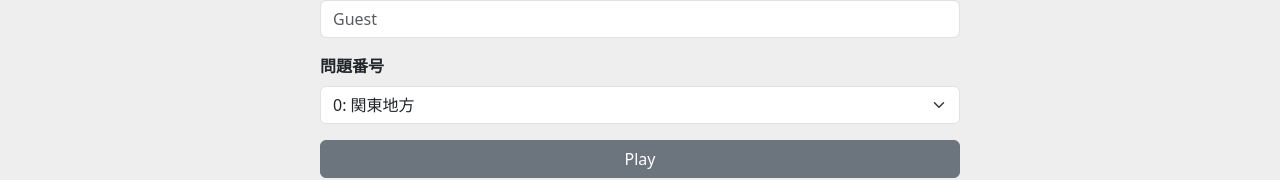
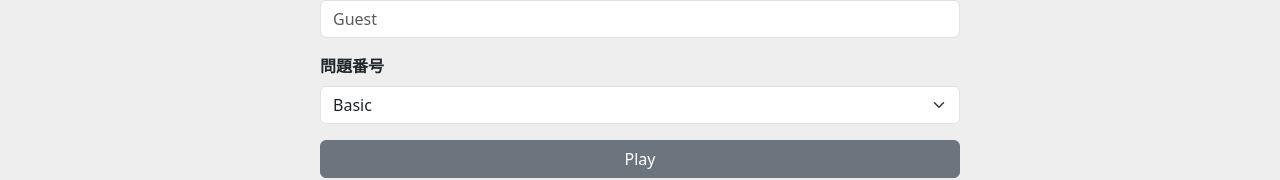
Before and after one commit to ut-code/typing-game, a React (Vite) app in the folder frontend/: page / in a window 1280 px wide. Shown: the part 196-376 px from the top of the page. Built offline with nearby package versions, Linux system fonts and the light colour scheme.

Commit message:
Move question data to frontend

```diff
--- /dev/null
+++ b/frontend/src/data/questionSet.ts
@@ -0,0 +1,44 @@
+type TypingGameQuestion = {
+  question: string;
+};
+
+type TypingGameQuestionSet = {
+  id: string;
+  title: string;
+  questions: TypingGameQuestion[];
+};
+
+const typingGameQuestionSets: TypingGameQuestionSet[] = [
+  {
+    id: "0b6d3308-5670-41fc-bb3e-590a4d34d754",
+    title: "Basic",
+    questions: [
+      {
+        question: "Hello",
+      },
+      {
+        question: "World",
+      },
+    ],
+  },
+  {
+    id: "51710ca4-7b81-4e17-9389-384dbf6d75dc",
+    title: "Fruits",
+    questions: [
+      {
+        question: "Apple",
+      },
+      {
+        question: "Banana",
+      },
+      {
+        question: "Cherry",
+      },
+      {
+        question: "Durian",
+      },
+    ],
+  },
+];
+
+export default typingGameQuestionSets;
--- a/frontend/src/pages/Basic/index.tsx
+++ b/frontend/src/pages/Basic/index.tsx
@@ -16,16 +16,17 @@ import BackButton from "../../components/BackButton";
 import TypingStatistics from "../../components/TypingStatistics/TypingStatictics";
 import TypingProgressBar from "../../components/TypingProgressBar/TypingProgressBar";
 import QuestionDisplay from "../../components/QuestionDisplay/QuestionDisplay";
+import typingGameQuestionSets from "../../data/questionSet";
 
 export default function Basic() {
   // キー入力
   const [content, setContent] = useState<string>("");
   const [previousContent, setPreviousContent] = useState(content);
   // 問題
-  const questionNumber: number =
-    Number(localStorage.getItem("questionNumber")) || 0;
+  const questionSetId: string =
+    localStorage.getItem("questionSetId") || typingGameQuestionSets[0].id;
   const [problemSolved, setProblemSolved] = useState<number>(0); // 何問目か
-  const [questions, setQuestions] = useState<string[]>(["sample"]);
+  const [questions, setQuestions] = useState<string[]>([]);
   const [correctInputCount, setCorrectInputCount] = useState<number>(0); // 正答文字数
   const [incorrectInputCount, setIncorrectInputCount] = useState<number>(0); // ミスタイプ数
   const [currentIndex, setCurrentIndex] = useState<number>(0); // 何文字目か
@@ -69,7 +70,7 @@ export default function Basic() {
 
     // submit処理
     const json = JSON.stringify({
-      qnumber: questionNumber,
+      questionSetId: questionSetId,
       username: localStorage.getItem("username") || "Guest",
       score: score,
     });
@@ -90,6 +91,21 @@ export default function Basic() {
     // 画面遷移
     Navigate("/result");
   }
+
+  useEffect(() => {
+    setQuestions(
+      shuffle(
+        typingGameQuestionSets
+          .find(
+            (typingGameQuestionSet) =>
+              typingGameQuestionSet.id === questionSetId,
+          )
+          ?.questions.map(
+            (typingGameQuestion) => typingGameQuestion.question,
+          ) || [],
+      ),
+    );
+  }, [questionSetId]);
 
   // キーを押したら開始
   useEffect(() => {
@@ -137,27 +153,6 @@ export default function Basic() {
     incorrectInputCount,
     questions,
   ]);
-
-  // 問題を questions に格納
-  useEffect(() => {
-    (async () => {
-      const json = JSON.stringify({
-        qnumber: questionNumber,
-      });
-      const response = await fetch(
-        `${import.meta.env.VITE_API_ENDPOINT}/questions`,
-        {
-          method: "post",
-          headers: { "Content-Type": "application/json" },
-          body: json,
-        },
-      );
-      const data: string[] = JSON.parse(await response.text());
-      if (questionNumber <= 5)
-        setQuestions(shuffle(data)); // 順番が無関係な問題のみシャッフル
-      else setQuestions(data);
-    })();
-  }, []);
 
   // 問題が格納されるまでスピナーは回る
   useEffect(() => {
--- a/frontend/src/pages/index.tsx
+++ b/frontend/src/pages/index.tsx
@@ -8,20 +8,22 @@ import { Button, Form, Accordion } from "react-bootstrap";
 // コンポーネント
 import Header from "../components/Header";
 import Footer from "../components/Footer";
+import typingGameQuestionSets from "../data/questionSet";
 
 export default function Home() {
   const [userName, setUserName] = useState<string>(
     localStorage.getItem("username") || "",
   );
-  const [qnumber, setQnumber] = useState<string>("0: 関東地方");
+  const [questionSetId, setQuestionSetId] = useState<string>(
+    typingGameQuestionSets[0].id,
+  );
   // useNavigate を Navigate に変化させる呪文
   const Navigate = useNavigate();
 
   // ユーザーの入力情報を受け取る関数
   const postStorage = () => {
     localStorage.setItem("username", userName || "Guest");
-    const idx = qnumber.indexOf(":");
-    localStorage.setItem("questionNumber", qnumber.slice(0, idx));
+    localStorage.setItem("questionSetId", questionSetId);
     // fetchAPI後に別ページへ遷移
     Navigate("/basic");
   };
@@ -61,20 +63,13 @@ export default function Home() {
               <b>問題番号</b>
             </Form.Label>
             <Form.Select
-              value={qnumber}
+              value={questionSetId}
               onChange={(e) => {
-                setQnumber(e.target.value);
+                setQuestionSetId(Number(e.target.value));
               }}
             >
-              <option>0: 関東地方</option>
-              <option>1: 東京23区</option>
-              <option>2: 日本食</option>
-              <option>3: 惑星名</option>
-              <option>4: プログラミング言語</option>
-              <option>5: 長い英単語集</option>
-              <option>6: アクセス数の多いサイト</option>
-              <option>7: SDGs</option>
-              <option>8: MDGs</option>
+              <option value={0}>Basic</option>
+              <option value={1}>Fruits</option>
             </Form.Select>
           </Form.Group>
 
```
Also changed, not shown: 2 other files (tests, documents, lock files or other folders).
